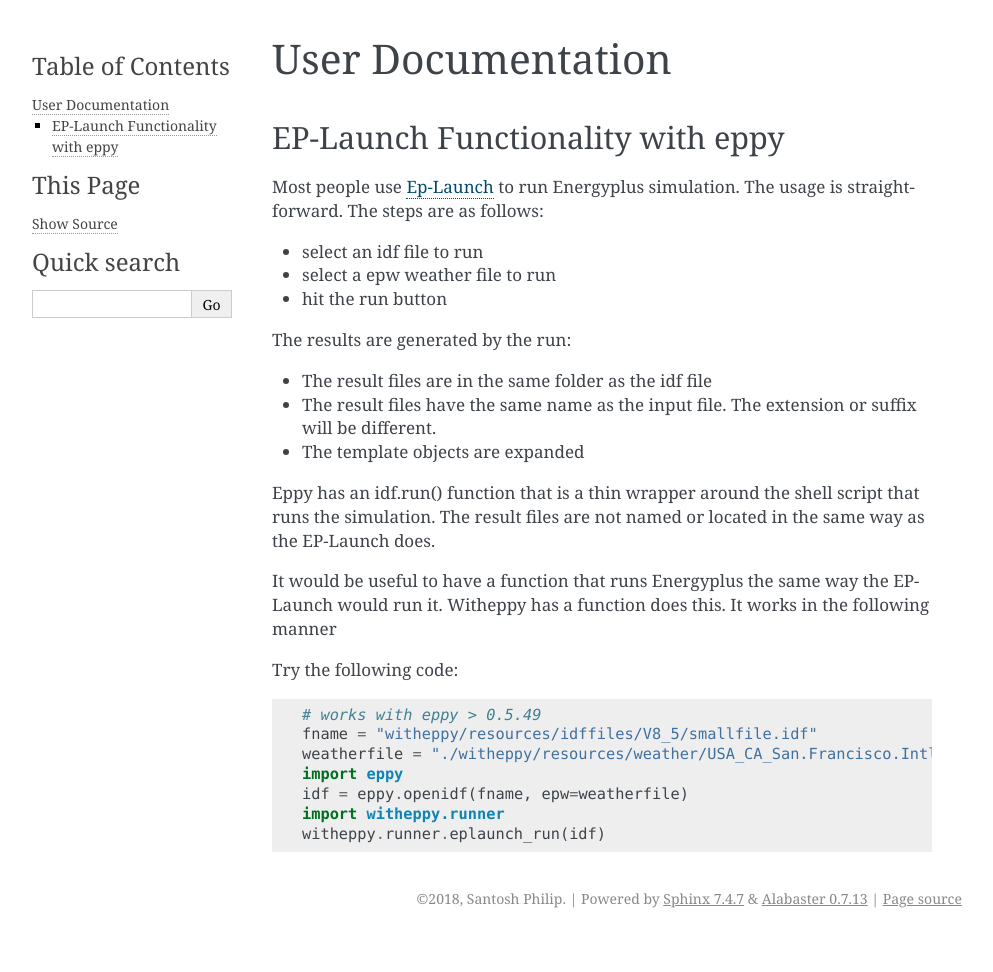
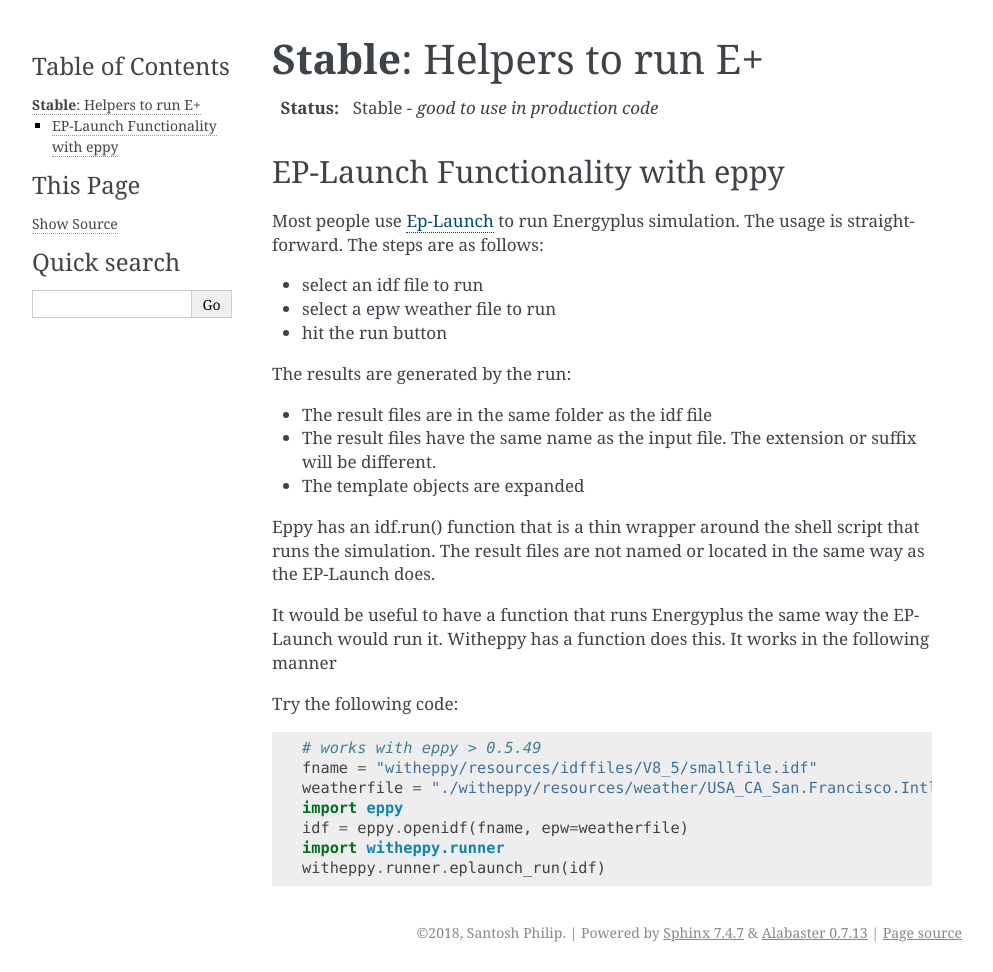
Before and after one commit to pyenergyplus/witheppy, a Sphinx documentation site: the page built from docs/userdocs.rst, in a window 1280 px wide. Shown: the whole page, without its empty margins (148-1141 px from the left). Built offline with Sphinx 7.4.7, drawn with Linux system fonts in a browser that asks for light colours; before the commit the page ends 938 px from its top, so only the background shows below that.

Commit message:
updates some documentations

```diff
--- a/docs/index.rst
+++ b/docs/index.rst
@@ -2,13 +2,14 @@
 ======================================
 
 .. toctree::
-   :maxdepth: 2
+   :maxdepth: 1
    :caption: Contents:
 
    readme
    installation
    usage
    userdocs
+   eppyhelpers
    runandget
    modules
    contributing
--- a/docs/userdocs.rst
+++ b/docs/userdocs.rst
@@ -1,9 +1,12 @@
-==================
-User Documentation
-==================
+=============================
+**Stable**: Helpers to run E+
+=============================
+
+:Status: Stable - *good to use in production code*
 
 EP-Launch Functionality with eppy
 ---------------------------------
+
 
 Most people use
 `Ep-Launch <https://bigladdersoftware.com/epx/docs/8-3/getting-started/ep-launch-program.html>`_ to run Energyplus simulation. The usage is straightforward. The steps are as follows:
```
Also changed, not shown: docs/eppyhelpers.ipynb (added), docs/runandget.ipynb, 2 other files.
